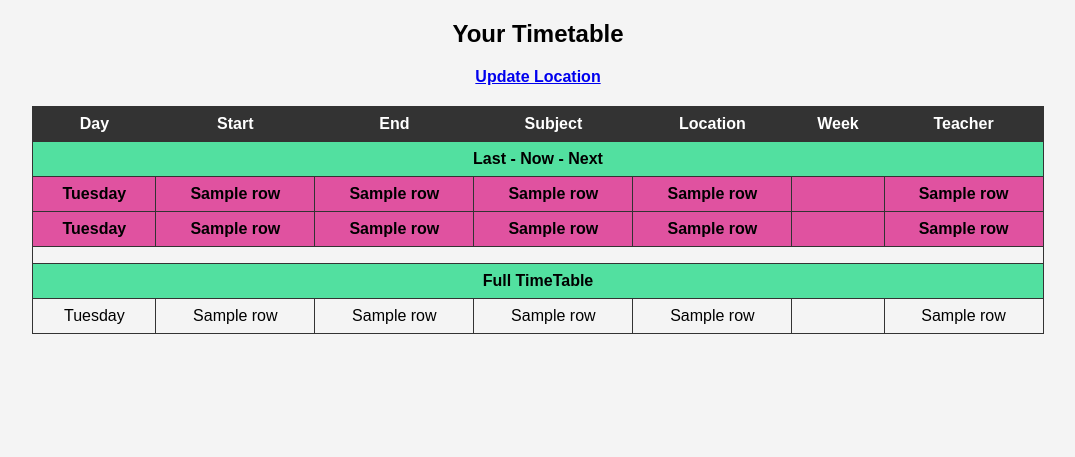
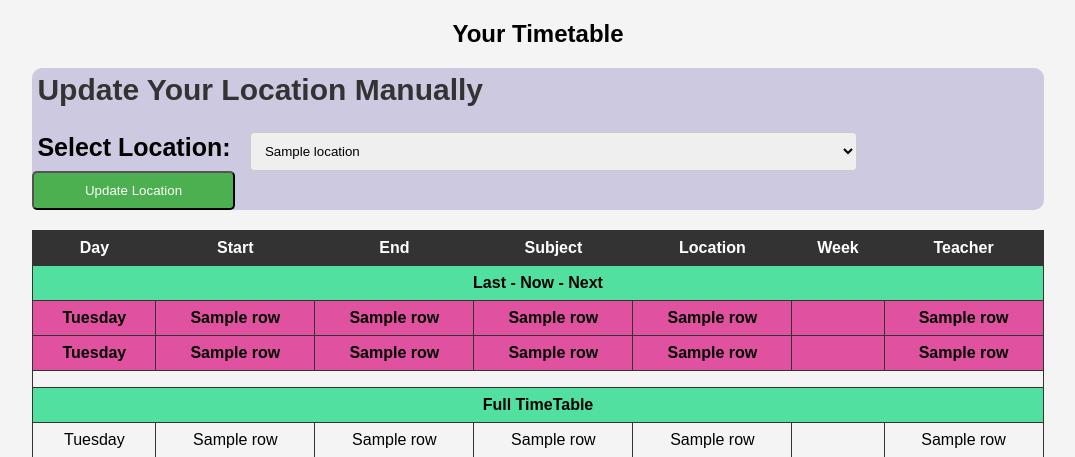
Before and after one commit to oliverinhalo/CS-NEA, a Flask app: template WEBPAGE/templates/studentPage.html in a window 1280 px wide. Shown: the top 457 px of the page, without its empty margins (102-1177 px from the left). Run offline with Flask 3, Linux system fonts and the light colour scheme; the template is opened without the code that fills it: most values are stand-ins (such as "Sample title", 1, 10 or a date in 2020); parts of the project's set-up code (start-up, migrations or seed data) failed here and were passed over.

Commit message:
manual update

```diff
--- a/WEBPAGE/main.py
+++ b/WEBPAGE/main.py
@@ -232,8 +232,12 @@ def update():
         return redirect(url_for('studentPage'))
     return render_template('update.html', locations=[i[0] for i in DB_interface.get_data("SELECT LocationName FROM LOCATIONS")])
 
-@app.route('/studentPage', methods=['GET'])
+@app.route('/studentPage', methods=['GET', 'POST'])
 def studentPage():
+    if request.method == 'POST':
+        location = request.form['location']
+        update_current_location(session['user_id'], location)
+
     now = datetime.now()
     d = now.weekday()
     t = now.strftime("%H:%M")
@@ -256,7 +260,8 @@ def studentPage():
         current_week=w,
         last=last,
         next=next,
-        )
+        locations=[i[0] for i in DB_interface.get_data("SELECT LocationName FROM LOCATIONS")]
+    )
 
 @app.route('/login', methods=['GET', 'POST'])
 def login():
--- a/WEBPAGE/static/style-studentPage.css
+++ b/WEBPAGE/static/style-studentPage.css
@@ -52,3 +52,43 @@ h2 {
     background-color: rgb(82, 224, 160);
     font-weight: bold;
 }
+
+h1 {
+    padding: 5px;
+    color: #333;
+    font-size: 30px;
+    margin-bottom: 20px;
+}
+
+.container{
+    width: 80%;
+    margin: 20px auto;
+    background-color: #847abd59;
+    border-radius: 10px;
+}
+
+.btn {
+    width: 20%;
+    background-color: #4CAF50;
+    color: white;
+    padding: 10px;
+    text-decoration: none;
+    border-radius: 5px;
+}
+
+.label {
+    padding: 5px;
+    width: 20%;
+    font-size: 25px;
+    height: 10px;
+    font-weight: bold;
+    margin-right: 10px;
+}
+
+.dd {
+    padding: 10px;
+    border: 1px solid #ccc;
+    border-radius: 4px;
+    width: 60%;
+    box-sizing: border-box;
+}
--- a/WEBPAGE/templates/studentPage.html
+++ b/WEBPAGE/templates/studentPage.html
@@ -8,9 +8,20 @@
 {% set weeks = ['Week A', 'Week B'] %}
 <body>
     <h2>Your Timetable</h2>
-    <div class="update-now">
-        <a href="/update">Update Location</a>
+
+    <div class="container">
+        <h1>Update Your Location Manually</h1>
+        <form action="/update" method="post">
+            <label class="label" for="location">Select Location:</label>
+            <select class="dd" id="location" name="location">
+                {% for location in locations %}
+                    <option value="{{ location }}">{{ location }}</option>
+                {% endfor %}
+            </select>
+            <button class="btn" type="submit">Update Location</button>
+        </form>
     </div>
+
     <table>
         <thead>
             <tr>
```
Also changed, not shown: WEBPAGE/static/style-update.css (deleted, +0 -42 lines), WEBPAGE/templates/update.html (deleted, +0 -21 lines), DB.db.
